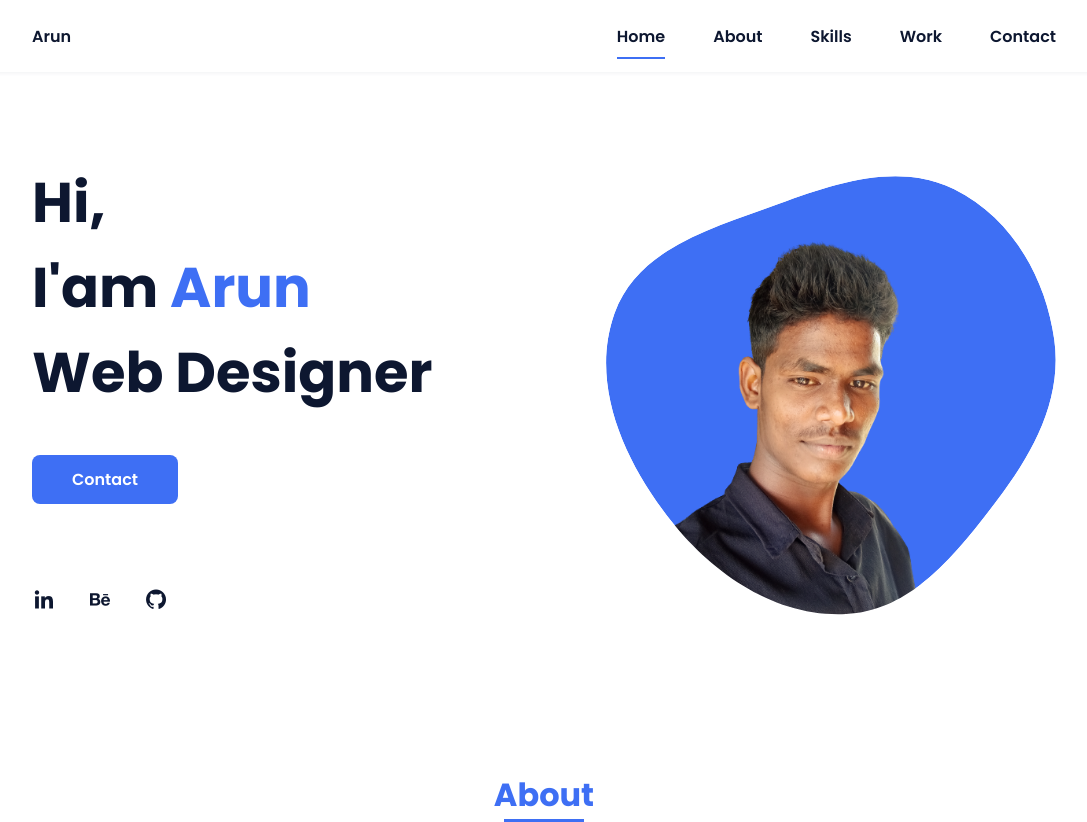
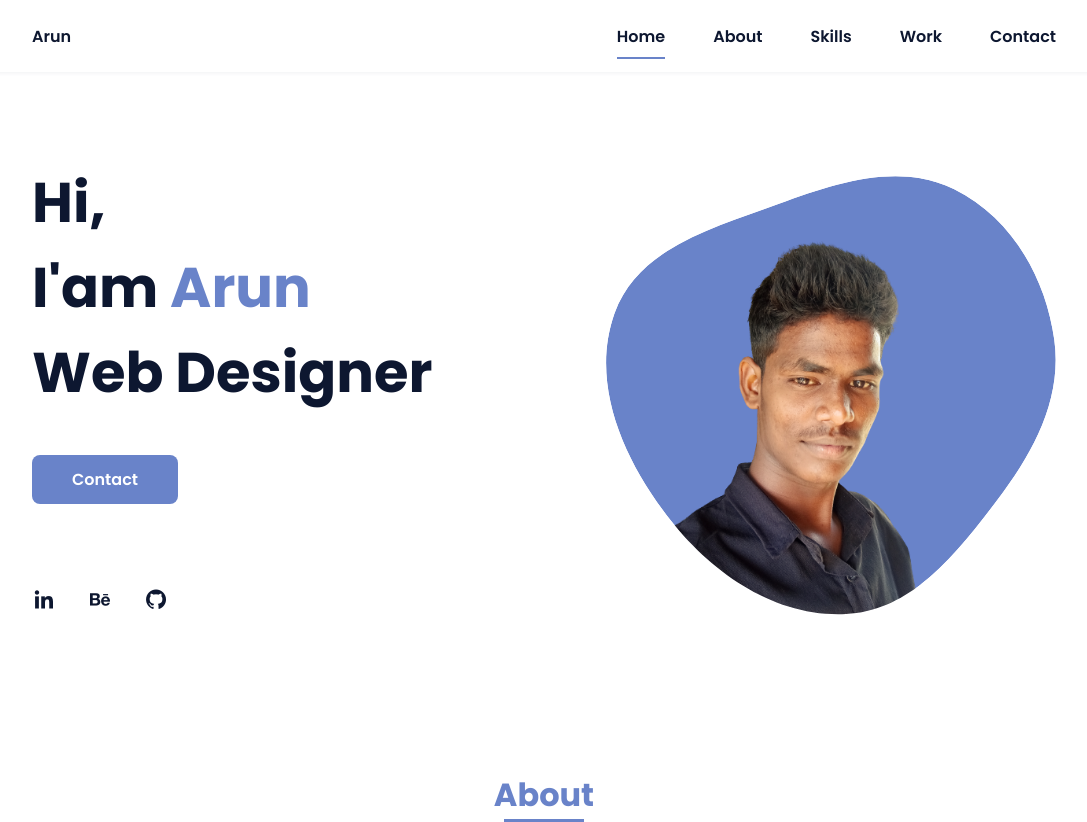
Before and after one commit to arunkumar360/MyPortfolio, a plain HTML site: page index.html in a window 1280 px wide. Shown: the top 822 px of the page, without its empty margins (96-1183 px from the left). Drawn offline with nearby package versions, Linux system fonts and the light colour scheme; a script that the page names is missing.

Commit message:
Update styles.css

```diff
--- a/styles.css
+++ b/styles.css
@@ -8,7 +8,7 @@
   /*Purple 250 - Red 400 - Blue 224 - Pink 340*/
   /* HSL color mode */
   --hue-color: 224;
-  --first-color: hsl(var(--hue-color), 89%, 60%);
+  --first-color: hsl(var(--hue-color), 47%, 60%);
   --second-color: hsl(var(--hue-color), 56%, 12%);
   /*===== Fuente y tipografia =====*/
   --body-font: 'Poppins', sans-serif;
```
